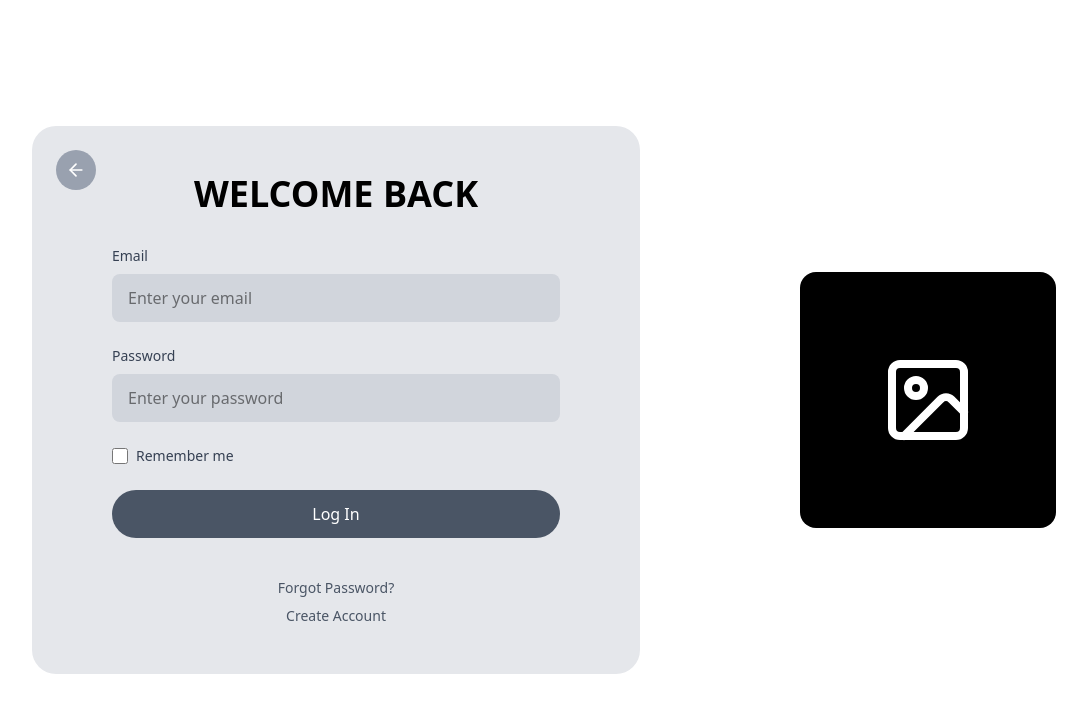
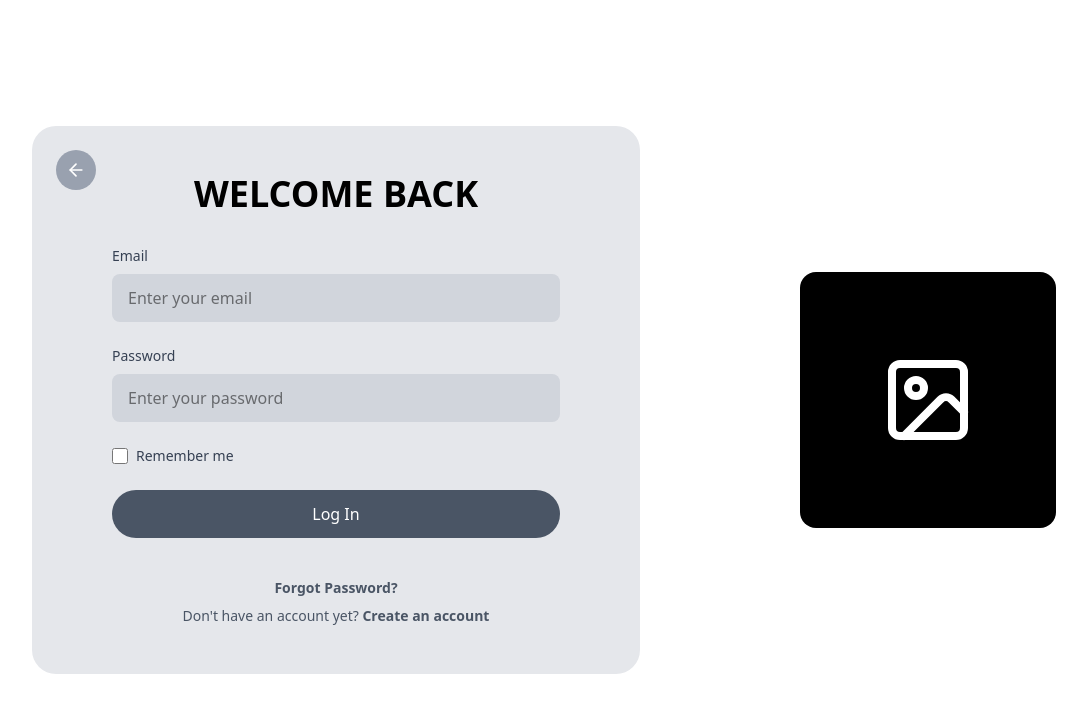
Before and after one commit to fhmarana/sort4u, a React app in the folder frontend/: page /login in a window 1280 px wide. Shown: the top 712 px of the page, without its empty margins (32-1119 px from the left). Built offline with nearby package versions, Linux system fonts and the light colour scheme; the HTML template or start-up script is replaced by a standard one.

Commit message:
Minor Fix on forgot password and create account text

```diff
--- a/frontend/src/feature/login.jsx
+++ b/frontend/src/feature/login.jsx
@@ -134,10 +134,10 @@ export default function LoginPage() {
               {/* Footer Links */}
               <div className="text-center space-y-2 pt-4">
                 <a href="#" className="block text-sm text-gray-600 hover:text-gray-800">
-                  Forgot Password?
+                  <b>Forgot Password?</b>
                 </a>
                 <a href="#" className="block text-sm text-gray-600 hover:text-gray-800">
-                  Create Account
+                  Don't have an account yet? <b>Create an account</b>
                 </a>
               </div>
             </form>
```
